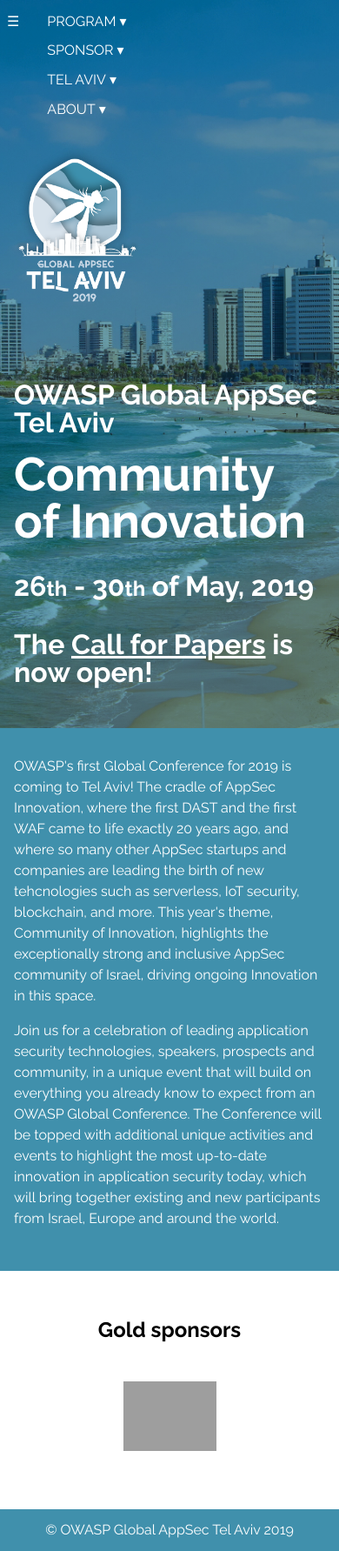
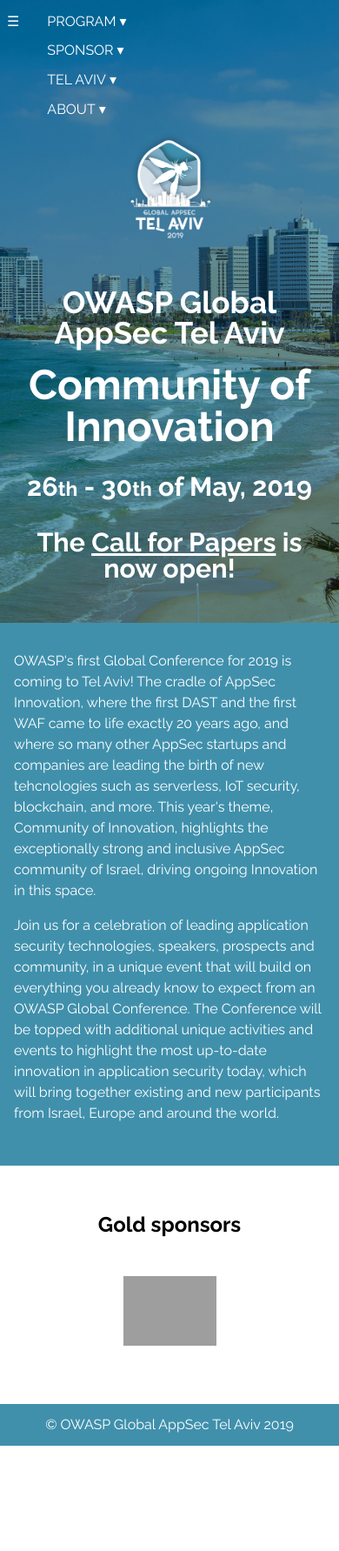
Before and after one commit to OWASP/AppSecTLV2019, a Jekyll site: the page built from index.html, in a window 390 px wide. Shown: the whole page at 87% size. Built offline with Jekyll 4.4.1, drawn with Linux system fonts in a browser that asks for light colours; after the commit the page ends 1662 px from its top, so only the background shows below that; grey boxes are pictures that could not be loaded.

Commit message:
A bit of styling for mobile

```diff
--- a/assets/_sass/_header.scss
+++ b/assets/_sass/_header.scss
@@ -104,6 +104,14 @@
 
 
 @media (max-width: 500px) {
+	.front header .logo {
+		height: 8em;
+		width: 100%;
+		background-position: center center;
+		top: 0em;
+		left: 0em;
+	}
+
 	header {
 		.logo {
 			width: 10em;
--- a/assets/_sass/_sections.scss
+++ b/assets/_sass/_sections.scss
@@ -1,6 +1,6 @@
 .front section.img {
 	h2 {
-		font-size: 275%;
+		font-size: 220%;
 	}
 	h3 {
 		font-size: 200%;
@@ -90,6 +90,19 @@
 
 
 @media (max-width: 500px) {
+	.front section.img .sectionContent {
+		text-align: center;
+		h1 {
+			font-size: 300%;
+		}
+		h2 {
+			font-size: 220%;
+		}
+		h3 {
+			font-size: 190%;
+		}
+	}
+
 	section {
 		padding: 1em 1em 2em 1em;
 
--- a/index.html
+++ b/index.html
@@ -5,7 +5,7 @@
 ---
 
 	<div>
-		<h3 style="margin-top:1em;">OWASP Global AppSec Tel Aviv</h3>
+		<h2 style="margin-top:1em;">OWASP Global AppSec Tel Aviv</h2>
 		<h1>Community of Innovation</h1>
 		<h3>26<sub>th</sub> - 30<sub>th</sub> of May, 2019</h3>
 		<h3>The <a href="https://owasp.submittable.com/submit/132865/global-appsec-tel-aviv-2019-call-for-papers" target="_blank">Call for Papers</a> is now open!</h3>
```
